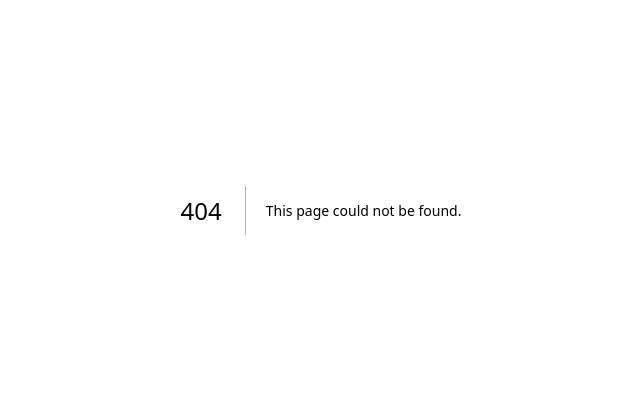
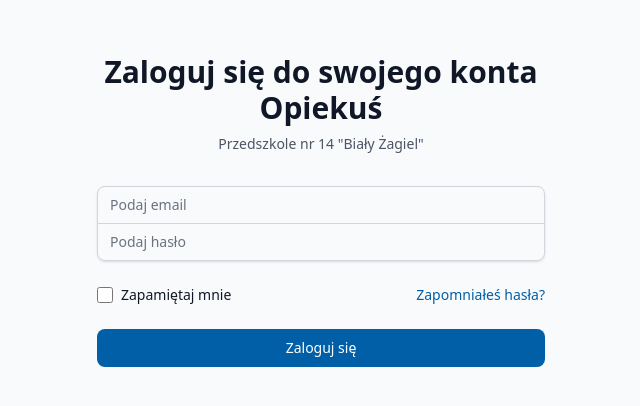
Before and after one commit to M-Itrych/Opiekus, a Next.js app: page /Login in a window 1280 px wide. Before the commit this address had no page. Shown: the part 190-596 px from the top of the page, without its empty margins (319-959 px from the left). Built offline with nearby package versions, Linux system fonts and the light colour scheme.

Commit message:
reuse loginpage z poprzedniego projektu i zmieniona logia

```diff
--- /dev/null
+++ b/app/(pages)/Login/page.tsx
@@ -0,0 +1,148 @@
+"use client";
+
+import { useState } from "react";
+import { useRouter } from "next/navigation";
+
+export default function Login() {
+	const [email, setEmail] = useState("");
+	const [password, setPassword] = useState("");
+	const [error, setError] = useState("");
+
+	const arrayOfRoles = [
+		{
+			role: "admin",
+			name: "Admin",
+			email: "Admin",
+			password: "Admin",
+			redirect: "/Admin",
+		},
+		{
+			role: "headteacher",
+			name: "Nauczyciel",
+			email: "Headteacher",
+			password: "Headteacher",
+			redirect: "/HeadTeacher",
+		},
+		{
+			role: "parent",
+			name: "Opiekun",
+			email: "Parent",
+			password: "Parent",
+			redirect: "/Parent",
+		},
+		{
+			role: "teacher",
+			name: "Nauczyciel",
+			email: "Teacher",
+			password: "Teacher",
+			redirect: "/Teacher",
+		},
+	];
+
+	const router = useRouter();
+
+	const handleLogin = (e: React.FormEvent) => {
+		e.preventDefault();
+		setError("");
+
+
+		const user = arrayOfRoles.find(
+			(role) => role.email === email && role.password === password
+		);
+
+		if (user) {
+			router.push(user.redirect);
+		} else {
+			setError("Nieprawidłowy email lub hasło");
+		}
+	};
+
+	const NameOfSchool = "Przedszkole nr 14 \"Biały Żagiel\"";
+
+	return (
+		<div className="min-h-screen flex items-center justify-center bg-gray-50 dark:bg-gray-900">
+			<div className="max-w-md w-full space-y-8">
+				<div>
+					<h2 className="mt-6 text-center text-3xl font-extrabold text-gray-900 dark:text-white">
+						Zaloguj się do swojego konta Opiekuś
+					</h2>
+					<p className="mt-2 text-center text-sm text-gray-600 dark:text-gray-400">
+						{NameOfSchool}
+					</p>
+				</div>
+				<form className="mt-8 space-y-6" onSubmit={handleLogin}>
+					{error && (
+						<div className="rounded-md bg-red-50 dark:bg-red-900/20 p-4">
+							<p className="text-sm text-red-800 dark:text-red-400">{error}</p>
+						</div>
+					)}
+					<div className="rounded-md shadow-sm -space-y-px">
+						<div>
+							<label htmlFor="email" className="sr-only">
+								Adres email
+							</label>
+							<input
+								id="email"
+								name="email"
+								type="text"
+								autoComplete="email"
+								required
+								value={email}
+								onChange={(e) => setEmail(e.target.value)}
+								className="appearance-none rounded-none relative block w-full px-3 py-2 border border-gray-300 dark:border-gray-600 placeholder-gray-500 dark:placeholder-gray-400 text-gray-900 dark:text-white dark:bg-gray-800 rounded-t-md focus:outline-none focus:ring-[#005FA6] focus:border-[#005FA6] focus:z-10 sm:text-sm"
+								placeholder="Podaj email"
+							/>
+						</div>
+						<div>
+							<label htmlFor="password" className="sr-only">
+								Hasło
+							</label>
+							<input
+								id="password"
+								name="password"
+								type="password"
+								autoComplete="current-password"
+								required
+								value={password}
+								onChange={(e) => setPassword(e.target.value)}
+								className="appearance-none rounded-none relative block w-full px-3 py-2 border border-gray-300 dark:border-gray-600 placeholder-gray-500 dark:placeholder-gray-400 text-gray-900 dark:text-white dark:bg-gray-800 rounded-b-md focus:outline-none focus:ring-[#005FA6] focus:border-[#005FA6] focus:z-10 sm:text-sm"
+								placeholder="Podaj hasło"
+							/>
+						</div>
+					</div>
+
+					<div className="flex items-center justify-between">
+						<div className="flex items-center">
+							<input
+								id="remember-me"
+								name="remember-me"
+								type="checkbox"
+								className="h-4 w-4 text-[#005FA6] focus:ring-[#005FA6] border-gray-300 dark:border-gray-600 rounded"
+							/>
+							<label htmlFor="remember-me" className="ml-2 block text-sm text-gray-900 dark:text-white">
+								Zapamiętaj mnie
+							</label>
+						</div>
+
+						<div className="text-sm">
+							<a href="#" className="font-medium text-[#005FA6] hover:text-[#005FA6]">
+								Zapomniałeś hasła?
+							</a>
+						</div>
+					</div>
+
+					<div>
+						<button
+							type="submit"
+							className="group relative w-full flex justify-center py-2 px-4 border border-transparent text-sm font-medium rounded-md text-white bg-[#005FA6] hover:bg-[#004a85] focus:outline-none focus:ring-2 focus:ring-offset-2 focus:ring-[#005FA6]"
+						>
+							Zaloguj się
+						</button>
+					</div>
+					<div>
+					</div>
+				</form>
+			</div>
+		</div>
+	);
+}
--- a/app/components/global/NavBar/navbar_template.tsx
+++ b/app/components/global/NavBar/navbar_template.tsx
@@ -3,7 +3,7 @@
 import Link from "next/link";
 import { ReactNode } from "react";
 import Image from "next/image";
-import { usePathname } from "next/navigation";
+import { usePathname, useRouter } from "next/navigation";
 import { motion, AnimatePresence } from "framer-motion";
 import { useState } from "react";
 import LogoutIcon from '@mui/icons-material/Logout';
@@ -20,10 +20,15 @@ interface NavbarTemplateProps {
     userName?: string;
 }
 
+
 export default function NavbarTemplate({ items, userName = "Użytkownik" }: NavbarTemplateProps) {
     const pathname = usePathname();
     const [isHovered, setIsHovered] = useState(false);
 
+        const router = useRouter();
+        const signOut = () => {
+            router.push("/Login");
+    }
     return (
         <div
             className="group fixed left-0 top-0 flex flex-col items-center p-4 w-[80px] hover:w-[240px] h-screen shadow-xl shadow-slate-900/10 bg-linear-to-b from-white to-slate-50/50 transition-all duration-300 ease-out overflow-hidden border-r border-slate-200/60 z-50"
@@ -154,6 +159,9 @@ export default function NavbarTemplate({ items, userName = "Użytkownik" }: Navb
                                     ease: "easeOut",
                                 }}
                                 className="absolute left-14 text-sm whitespace-nowrap overflow-hidden font-semibold text-red-600"
+                                onClick={() => {
+                                    signOut();
+                                }}
                             >
                                 Wyloguj
                             </motion.span>
```
